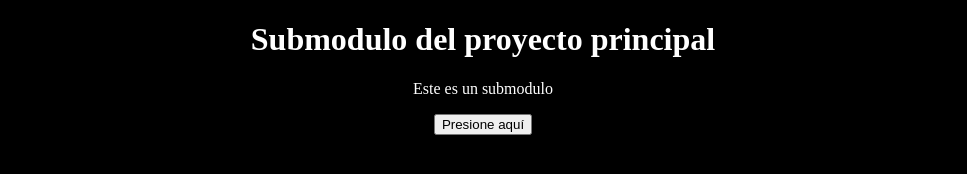
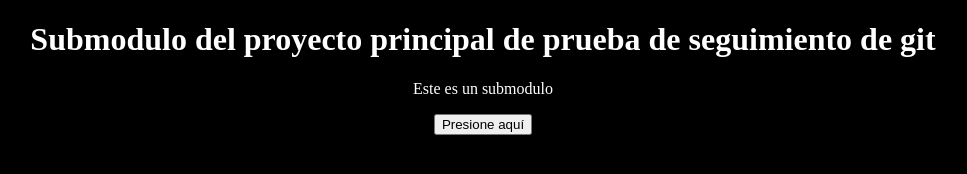
Before and after one commit to Victorossa/ProyectoSubmoduloSeguimientoGitRepo, a plain HTML site: page index.html in a window 1280 px wide. Shown: the whole page, without its empty margins (157-1124 px from the left). Drawn offline with Linux system fonts and the light colour scheme.

```diff
--- a/index.html
+++ b/index.html
@@ -8,7 +8,7 @@
     <title>Submodulo</title>
 </head>
 <body>
-    <h1>Submodulo del proyecto principal</h1>
+    <h1>Submodulo del proyecto principal de prueba de seguimiento de git</h1>
     <p>Este es un submodulo</p>
     <button id="btn">Presione aquí</button>
     <script src="./js/script.js"></script>
```
